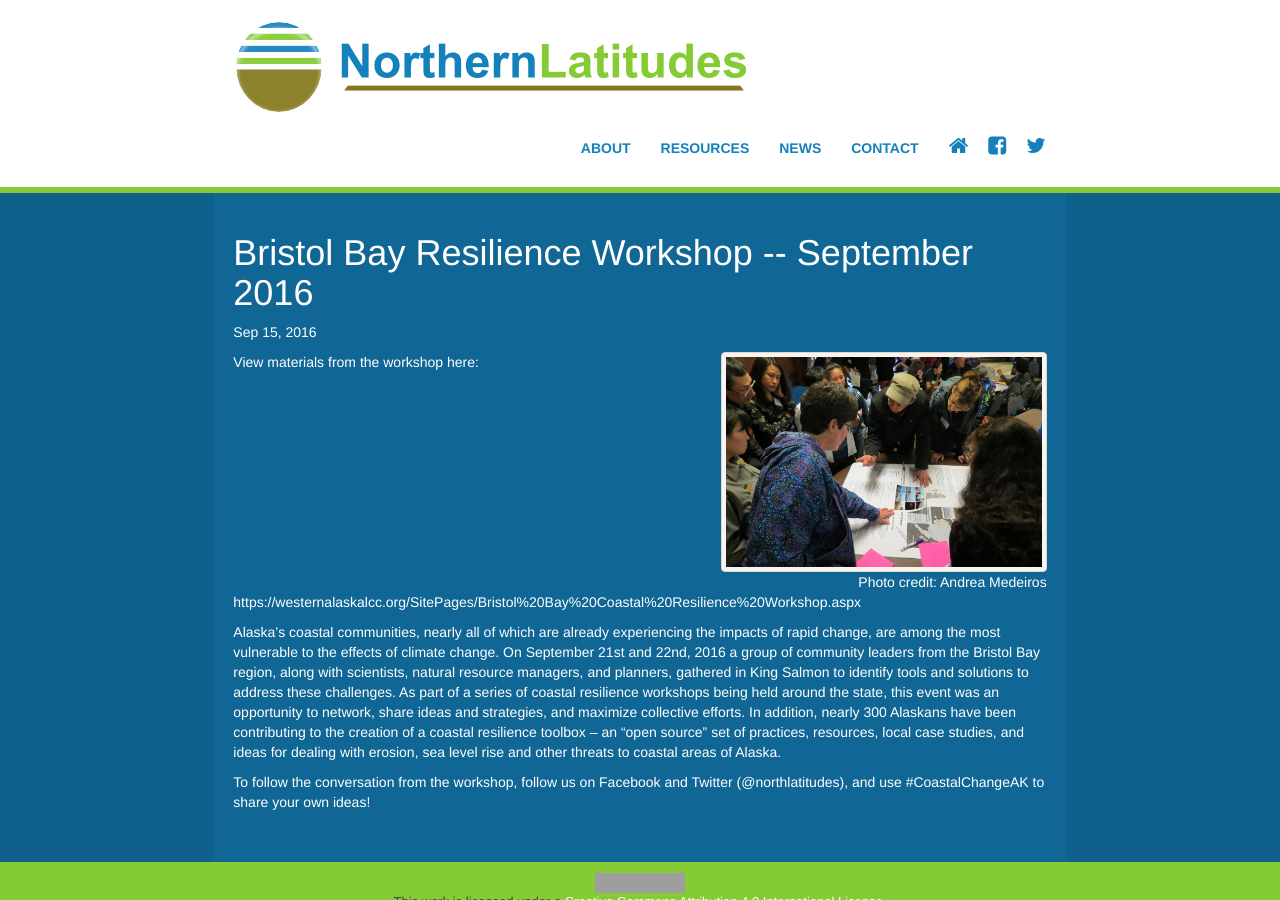
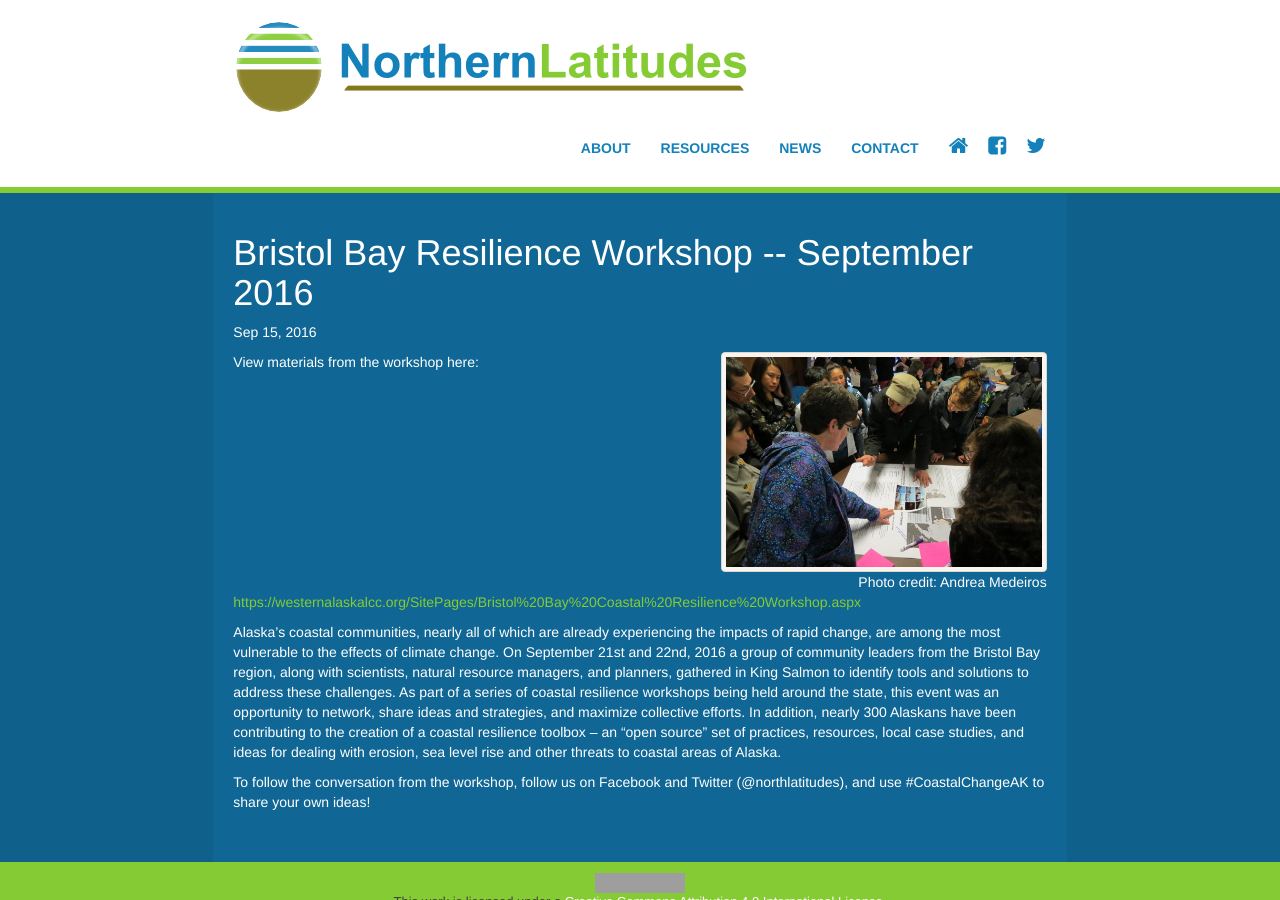
Before and after one commit to northern-latitudes/northern-latitudes.github.io, a Jekyll site: the page built from _posts/2016-09-15-bristol-bay-resilience-workshop.md, in a window 1280 px wide and 900 px high. Built offline with Jekyll 4.4.1, drawn with Linux system fonts in a browser that asks for light colours; nearby versions of some CDN libraries; part of the change alters nothing that is shown; grey boxes are pictures that could not be loaded.

```diff
--- a/_posts/2016-09-15-bristol-bay-resilience-workshop.md
+++ b/_posts/2016-09-15-bristol-bay-resilience-workshop.md
@@ -8,9 +8,11 @@ icon: default
 tags:
   - climate change
   - community
+description: ''
 ---
 <div class="pull-right" style="width: 40%;margin-left: 1em;"><img src="{{site.baseurl}}/assets/media/workshop.jpg" class="img-responsive img-thumbnail"><div class="text-right">Photo credit: Andrea Medeiros</div></div>
-View materials from the workshop here: https://westernalaskalcc.org/SitePages/Bristol%20Bay%20Coastal%20Resilience%20Workshop.aspx
+
+View materials from the workshop here: [https://westernalaskalcc.org/SitePages/Bristol%20Bay%20Coastal%20Resilience%20Workshop.aspx](https://westernalaskalcc.org/SitePages/Bristol%20Bay%20Coastal%20Resilience%20Workshop.aspx)
 
 Alaska’s coastal communities, nearly all of which are already experiencing the impacts of rapid change, are among the most vulnerable to the effects of climate change. On September 21st and 22nd, 2016 a group of community leaders from the Bristol Bay region, along with scientists, natural resource managers, and planners, gathered in King Salmon to identify tools and solutions to address these challenges. As part of a series of coastal resilience workshops being held around the state, this event was an opportunity to network, share ideas and strategies, and maximize collective efforts. In addition, nearly 300 Alaskans have been contributing to the creation of a coastal resilience toolbox – an “open source” set of practices, resources, local case studies, and ideas for dealing with erosion, sea level rise and other threats to coastal areas of Alaska.
 
```
